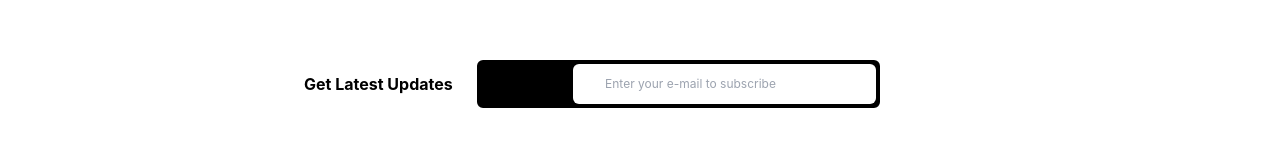
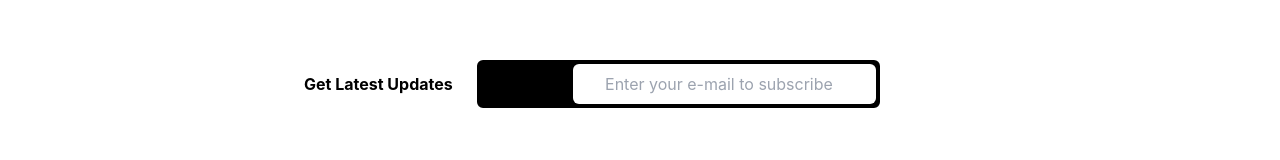
Before and after one commit to mistyjack/profiteria, a Next.js app in the folder profiteria-client/: page / in a window 1280 px wide. Shown: the part 4280-4440 px from the top of the page. Built offline with nearby package versions, Linux system fonts and the light colour scheme.

Commit message:
Adjust style

```diff
--- a/profiteria-client/components/common/Navbar/Navbar.module.css
+++ b/profiteria-client/components/common/Navbar/Navbar.module.css
@@ -9,10 +9,13 @@
 
 .drawer {
   box-shadow: rgb(0 0 0 / 20%) 0px 8px 10px -5px;
-  animation: slide-down 200ms ease-in;
 }
 
-@keyframes slide-down {
+.slide_down {
+  animation: open 400ms ease-in;
+}
+
+@keyframes open {
   0% {
     top: -450px;
   }
@@ -20,3 +23,16 @@
     top: 0;
   }
 }
+
+.slide_up {
+  animation: close 400ms ease-in;
+}
+
+@keyframes close {
+  0% {
+    top: 0px;
+  }
+  100% {
+    top: -450px;
+  }
+}
--- a/profiteria-client/components/home/Home.module.css
+++ b/profiteria-client/components/home/Home.module.css
@@ -34,7 +34,7 @@
 }
 
 .placeholder {
-  font-size: 12px;
+  font-size: 16px;
 }
 
 .bit_farm {
```
